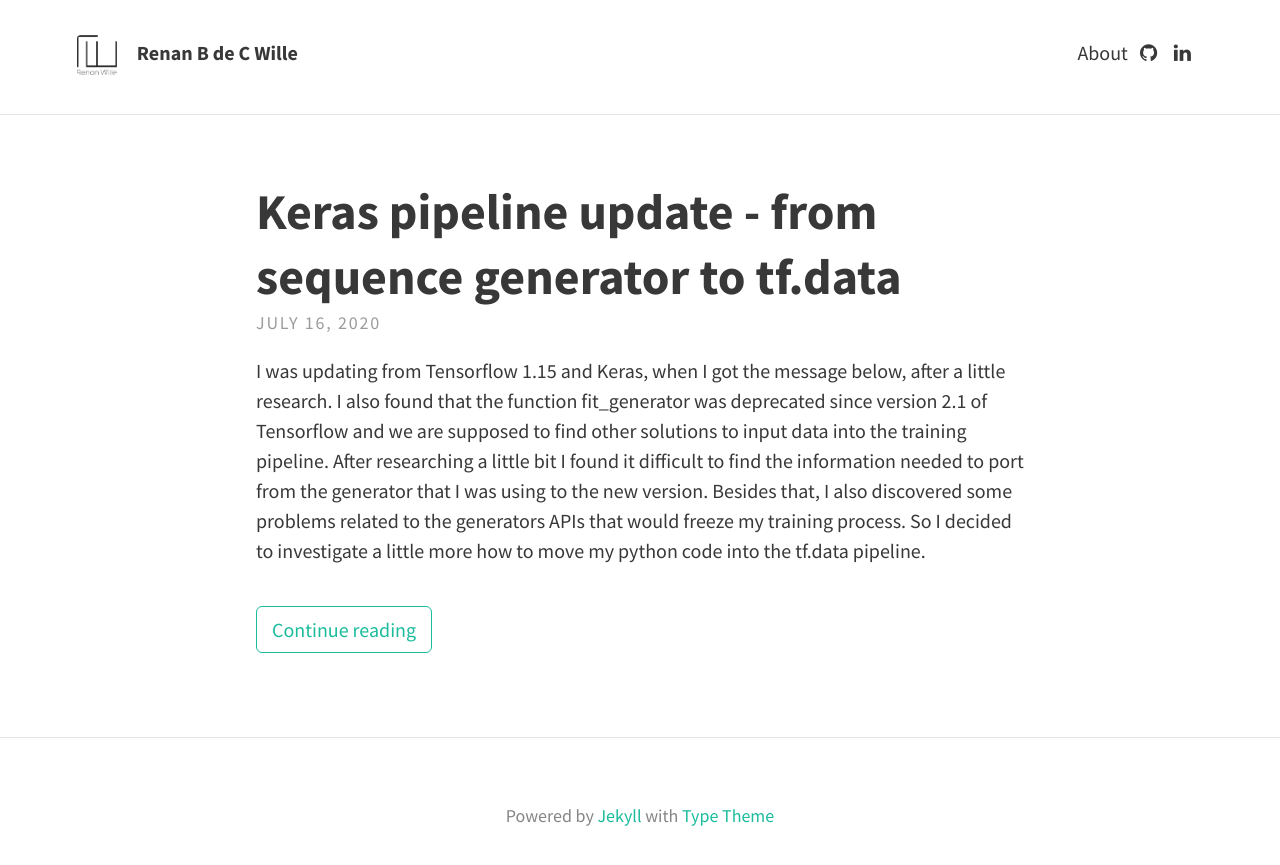
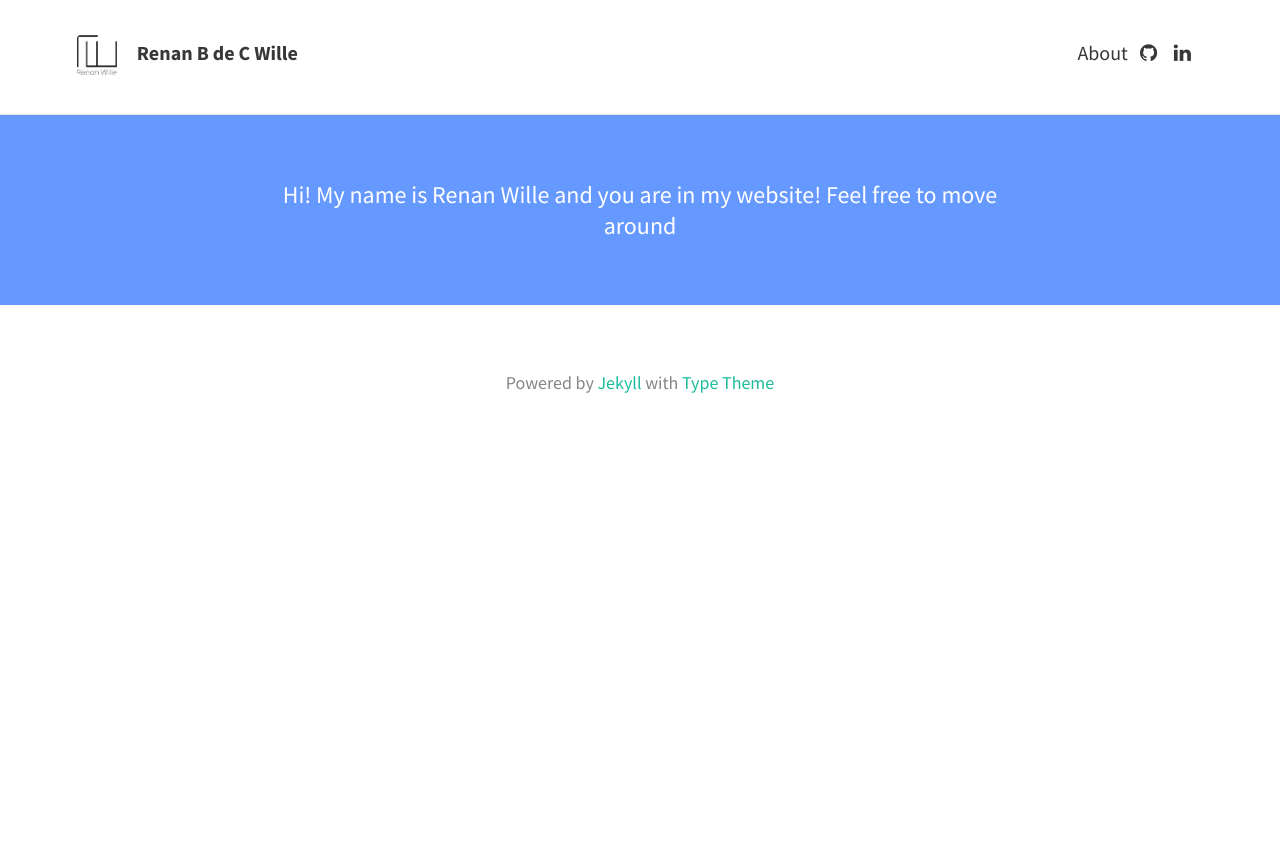
Before and after one commit to renanwille/renanwille.github.io, a Jekyll site: the page built from index.html, in a window 1280 px wide. Shown: the top 865 px of the page. Built offline with Jekyll 4.4.1, drawn with Linux system fonts in a browser that asks for light colours; nearby versions of some CDN libraries; the list of posts is cut into pages by our own code; some of the changed lines change nothing that is shown.

Commit message:
Removed post and updated homepage

````diff
--- a/_config.yml
+++ b/_config.yml
@@ -12,7 +12,7 @@ theme_settings:
   description: "A personal website to organize my information so the world can make sense" # used by search engines
 
   # Header and footer text
-  header_text:
+  header_text: "Hi! My name is Renan Wille and you are in my website! Feel free to move around"
   header_text_feature_image:
   footer_text: >
    Powered by <a href="https://jekyllrb.com/">Jekyll</a> with <a href="https://github.com/rohanchandra/type-theme">Type Theme</a>
--- a/_posts/2020-07-16-Tensorflow-pipeline.md
+++ /dev/null
@@ -1,92 +0,0 @@
----
-layout: post
-title: Keras pipeline update - from sequence generator to tf.data
----
-
-I was updating from Tensorflow 1.15 and Keras, when I got the message below,
-after a little research. I also found that the function fit_generator was deprecated
-since version 2.1 of Tensorflow and we are supposed to find other solutions to input data into the training pipeline.
-After researching a little bit I found it difficult to find the information needed to port from the generator that
-I was using to the new version. Besides that, I also discovered some problems
-related to the generators APIs that would freeze my training process. So I
-decided to investigate a little more how to move my python code into the tf.data
-pipeline.
-
-```
-WARNING:tensorflow:multiprocessing can interact badly with TensorFlow
-```
-
-> Note: Community commenting multiprocess problems the same used in Sequence
-> generators [Tensorflow issue #39523](https://github.com/tensorflow/tensorflow/issues/39523)
-
-Well for starting I found the following article [Introduction to Keras for Engineers](https://keras.io/getting_started/intro_to_keras_for_engineers/). In here there are some tips into what inputs are available
-in the new API:
-
-* Numpy arrays;
-* Tensorflow dataset objects;
-* Python generators.
-
-Keras still support Python generators by using keras.utils.Sequence class. But
-as this implementation uses the underlining multithread/multiprocess and this can
-interact badly with Tensorflow runtime. I decided to look into
-using the Tensorflow dataset API. The dataset objects have some big advantages that
-are:
-
-* Processing data in CPU while the GPU is busy;
-* Prefetching data on GPU memory so it can process the next batch right away.
-
-To get up and running with this generator the first part is to list images and this
-can be done by:
-
-```python
-dataset = tf.data.Dataset.list_files("path/to/images/*.jpg")
-```
-
-In my data pre-process normally I would use OpenCV or Albumentations code. Because
-of this, I was hoping to still use this type of implementation to add data augmentations
-to my code. It is possible to do that with tf.py_function in Tensorflow 2. Here is how to
-insert this into the pipeline:
-
-```python
-def my_image_augmenter(args):
-    img = cv2.imread(args.numpy().decode("utf-8"), cv2.IMREAD_COLOR)
-    # insert your DA here ...
-    return img
-
-def main():
-    dataset = tf.data.Dataset.list_files("path/to/images/*.jpg")
-
-    # tf.py_function(<function>, <args list>, <return type list>)
-    dataset = dataset.map(lambda args: tf.py_function(my_image_augmenter, [args], [tf.float32]))
-
-    # To visualize the output for debugging
-    for v in dataset.take(1):
-        print(v[0].numpy())
-```
-
-This works really well but as Tensorflow must fallback to python, this isn't easy to
-parallelize, because if you define more threads for this step by using `num_parallel_calls` arg
-from `dataset.map` function, it will be blocked by python's Global Interpreter Lock(GIL). So to
-get more efficiency at this point is better to use `tf.image` API and get real concurrency in
-your data augmentations.
-
-Besides that, after implementing these steps we can use some nice tricks of the tf.data.Dataset
-to help us to create batches for working with data:
-
-* `dataset = dataset.prefetch(<num>)` - with this function we can prefetch data to input into the GPU and
-gain some time between moving memory blocks.
-
-* `dataset = dataset.batch(<num>)` - This can be used to join single data inputs into batches of size <num>
-
-* `dataset = dataset.shuffle(3, reshuffle_each_iteration=True)` - This can be used to shuffle data before creating batches
-
-The nice thing about using the Tensorflow data pipeline is that it helps with pre-made functions. One can see the
-complete list of the API here [Tensorflow Dataset API](https://www.tensorflow.org/api_docs/python/tf/data/Dataset).
-
-One more note, as we want to use the `py_function` returns into the Keras pipeline sometimes you may need to set the
-output shape so Keras can handle training correctly. This can be done with the function `set_shape()` of the output tensors.
-
-Well by using this API I got rid of the locking problems when using Tensorflow, the only thing that remains is to parallelize the processing when needed. To do this we need to move more into using the Tensorflow `tf.image` API and get some speed. There is
-nice support material in this link: [Kaggle - Rotation Augmentation Gpu Tpu](https://www.kaggle.com/cdeotte/rotation-augmentation-gpu-tpu-0-96).
-
-Hope these tips help you out!
````
